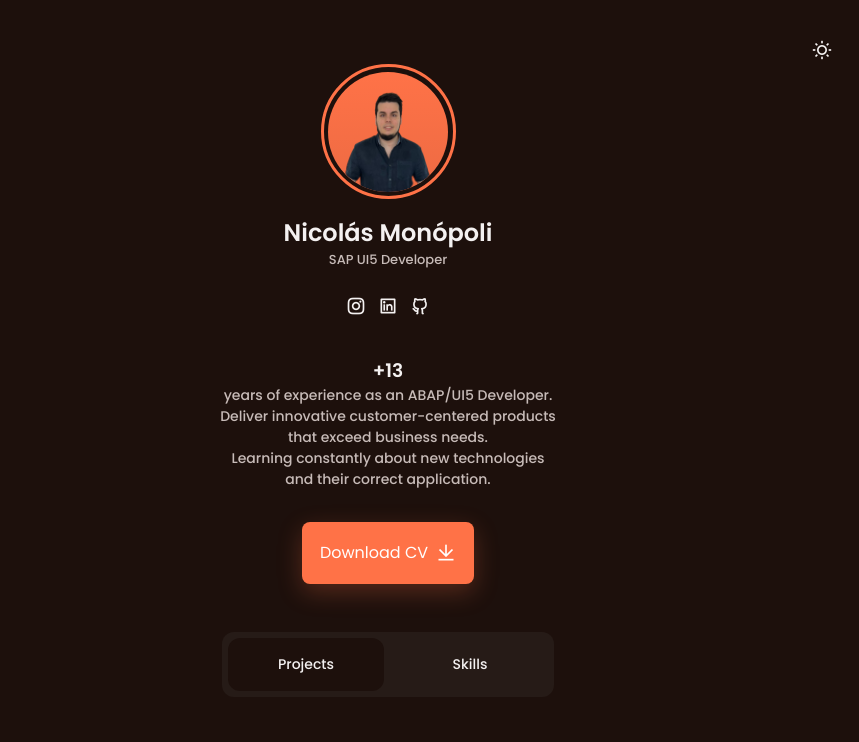
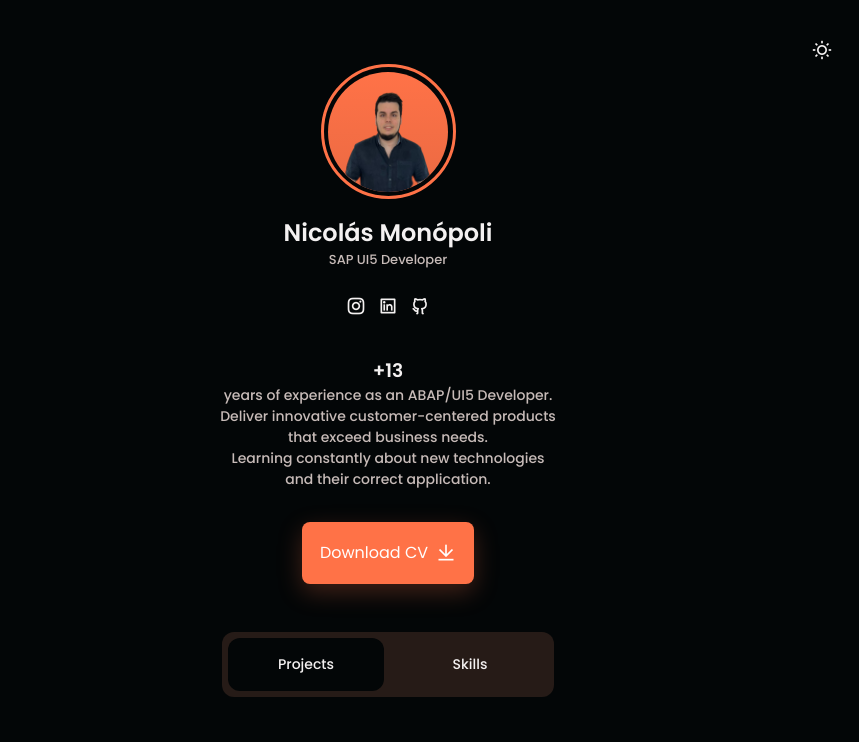
Before and after one commit to nmonopoli/nmonopoli.github.io, a plain HTML site: page index.html in a window 1280 px wide. Both pictures are taken after a click on the icon 1074 px from the left and 50 px from the top of the page. Shown: the top 742 px of the page, without its empty margins (252-1111 px from the left). Drawn offline with nearby package versions, Linux system fonts and the light colour scheme.

Commit message:
Add files via upload

```diff
--- a/assets/css/styles.css
+++ b/assets/css/styles.css
@@ -103,7 +103,7 @@ img {
 body.dark-theme{
   --title-color: hsl(var(--hue), 12%, 95%);
   --text-color: hsl(var(--hue), 12%, 75%);
-  --body-color: hsl(var(--hue), 40%, 8%);
+  --body-color: hsl(195, 40%, 2%);
   --container-color: hsl(var(--hue), 24%, 12%);
 }
 
```
